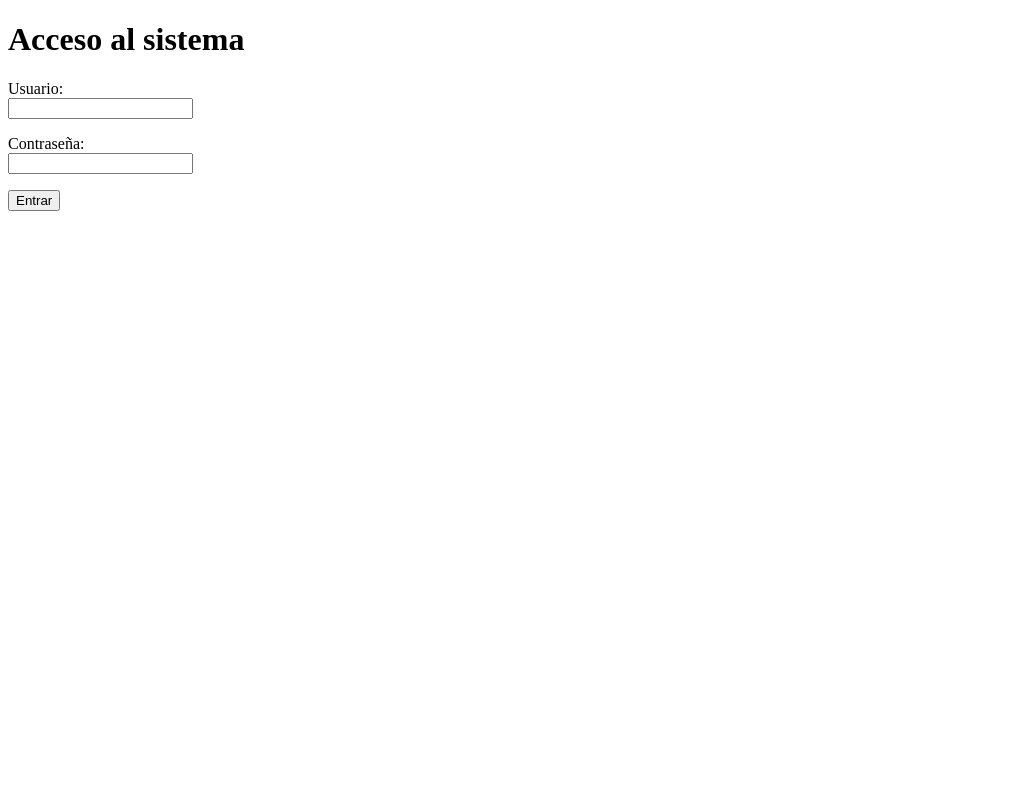
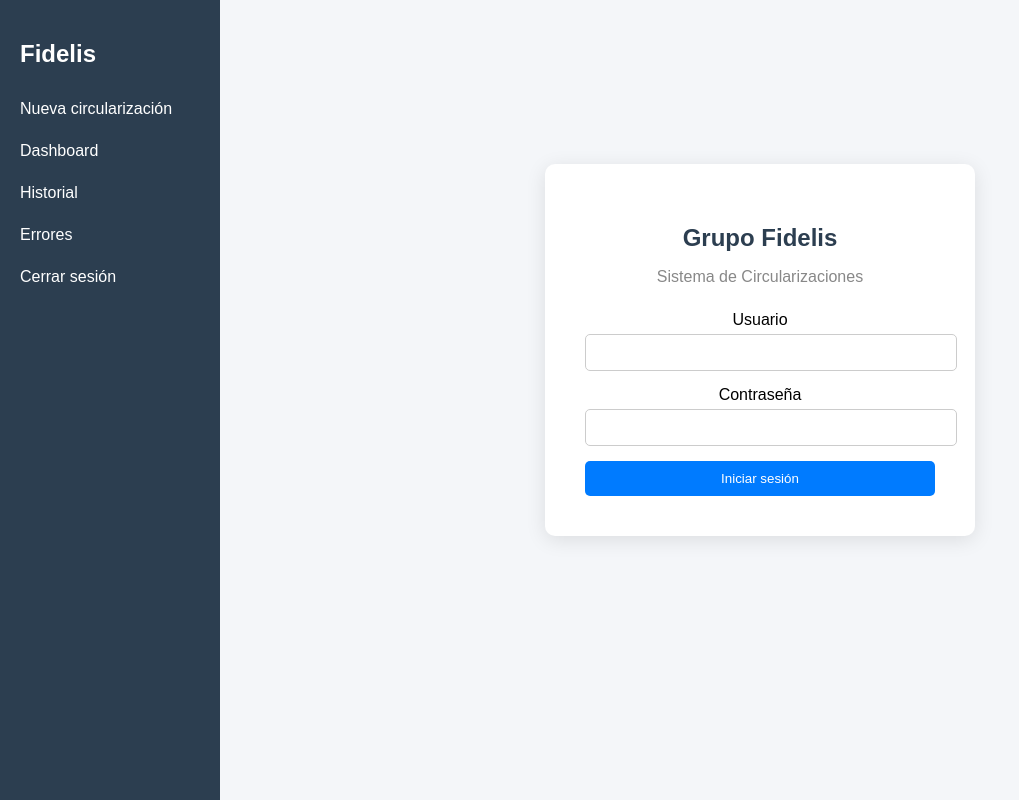
Before and after one commit to nicoduraan06/circularizaciones-fidelis, a FastAPI app: page /login in a window 1280 px wide. Shown: the whole page, without its empty margins (0-1019 px from the left). Run offline with FastAPI, Linux system fonts and the light colour scheme.

Commit message:
Improve login page UI with centered card layout

```diff
--- a/config/users.json
+++ b/config/users.json
@@ -2,11 +2,6 @@
     "Nicolas Duran": {
         "password": "grupofidelis",
         "email": "nicolasdu2006@gmail.com",
-    "role": "admin"
-  },
-  "Angela Vizcaino": {
-    "password": "grupofidelis",
-    "email": "maria@grupofidelis.es",
         "role": "admin"
     },
     "Esther Rodriguez": {
--- a/templates/login.html
+++ b/templates/login.html
@@ -1,30 +1,80 @@
-<!DOCTYPE html>
-<html>
+{% extends "base.html" %}
 
-<head>
-    <title>Login - Circularizaciones</title>
-</head>
+{% block content %}
 
-<body>
+<div class="login-container">
 
-<h1>Acceso al sistema</h1>
+<div class="login-card">
 
-<form action="/login" method="post">
+<h2>Grupo Fidelis</h2>
+<p class="login-subtitle">Sistema de Circularizaciones</p>
 
-<p>
-Usuario:<br>
+<form method="post" action="/login">
+
+<label>Usuario</label>
 <input type="text" name="username" required>
-</p>
 
-<p>
-Contraseña:<br>
+<label>Contraseña</label>
 <input type="password" name="password" required>
-</p>
 
-<button type="submit">Entrar</button>
+<button type="submit">Iniciar sesión</button>
 
 </form>
 
-</body>
+</div>
 
-</html>
+</div>
+
+<style>
+
+.login-container{
+display:flex;
+justify-content:center;
+align-items:center;
+height:70vh;
+}
+
+.login-card{
+background:white;
+padding:40px;
+border-radius:10px;
+box-shadow:0 4px 20px rgba(0,0,0,0.1);
+width:350px;
+text-align:center;
+}
+
+.login-card h2{
+margin-bottom:5px;
+color:#2c3e50;
+}
+
+.login-subtitle{
+color:#888;
+margin-bottom:25px;
+}
+
+.login-card input{
+width:100%;
+padding:10px;
+margin-bottom:15px;
+border:1px solid #ccc;
+border-radius:5px;
+}
+
+.login-card button{
+width:100%;
+padding:10px;
+background:#007bff;
+border:none;
+color:white;
+border-radius:5px;
+cursor:pointer;
+}
+
+.login-card button:hover{
+background:#0056b3;
+}
+
+</style>
+
+{% endblock %}
```
Also changed, not shown: 1 other file. Lines whose indentation alone changed are shown as unchanged.
